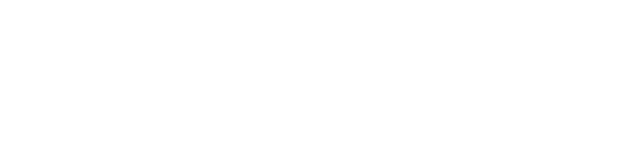
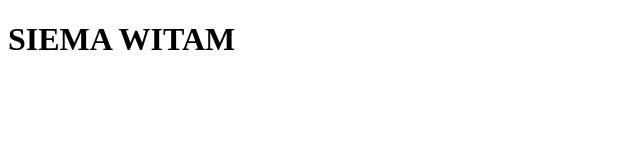
Before and after one commit to radi124/xd, a plain HTML site: page index.html in a window 1280 px wide. Shown: the whole page, without its empty margins (0-640 px from the left). Drawn offline with Linux system fonts and the light colour scheme.

Commit message:
Header added to index.html

```diff
--- a/index.html
+++ b/index.html
@@ -7,6 +7,6 @@
     <title>Document</title>
 </head>
 <body>
-
+    <h1>SIEMA WITAM</h1>
 </body>
 </html>
```
